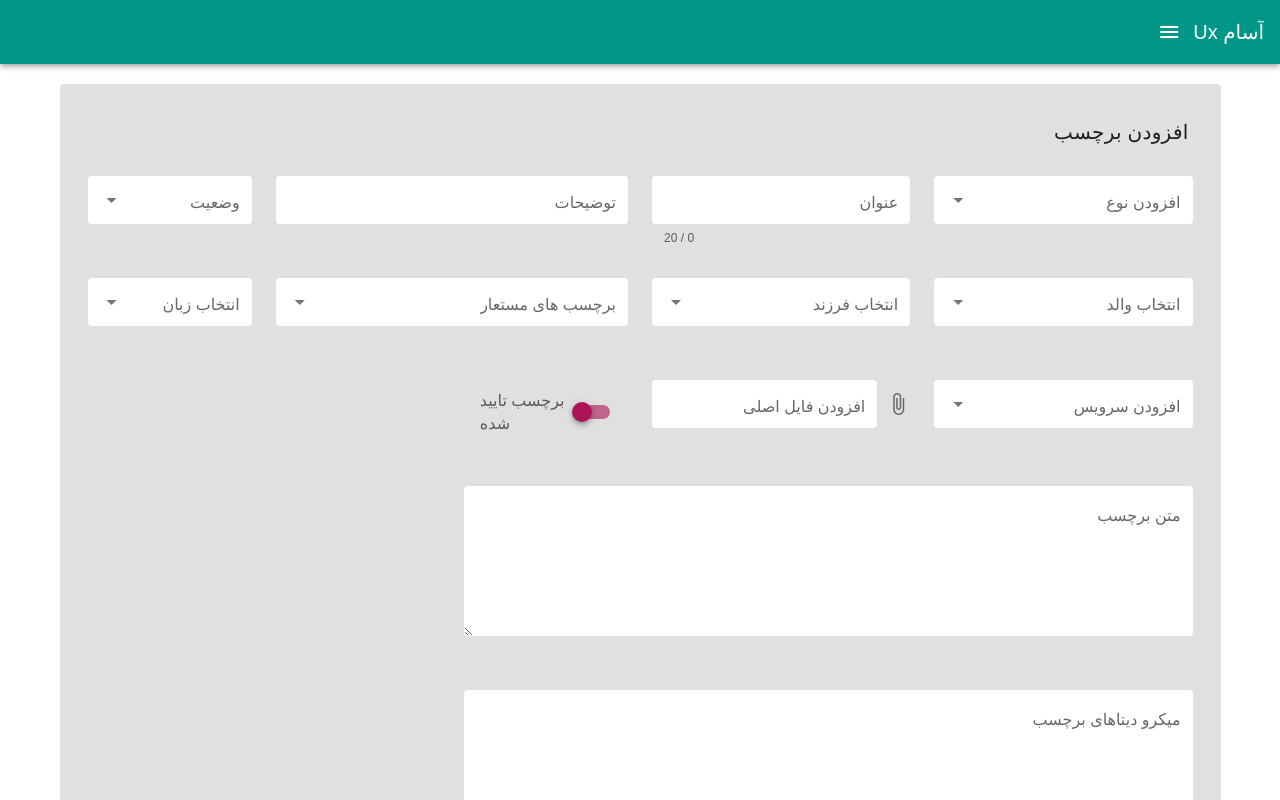
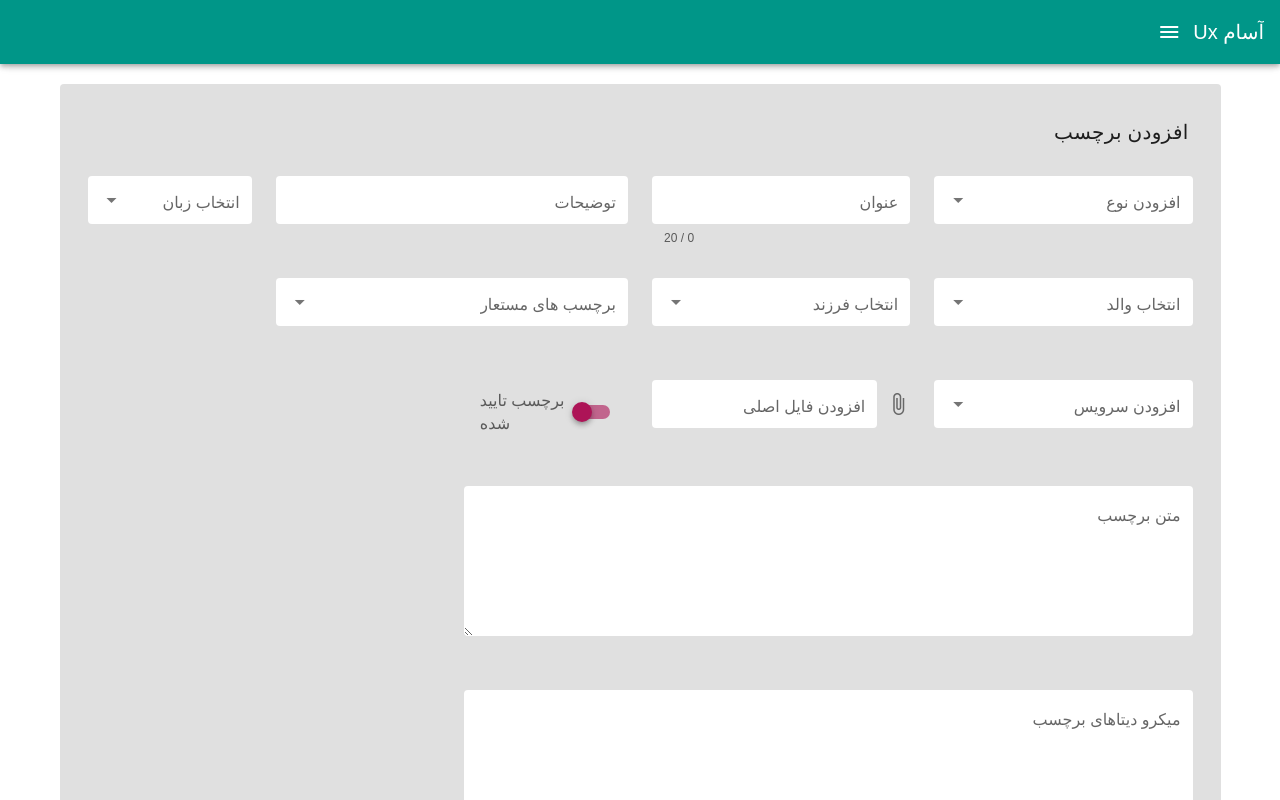
Before and after one commit to artmarydotir/as-ux, a Vue app: page /addTag in a window 1280 px wide. Shown: the top 800 px of the page. Built offline with nearby package versions, Linux system fonts and the light colour scheme; a web font is replaced by a local one.

Commit message:
lang added.

```diff
--- a/src/components/tags/tagDetail.vue
+++ b/src/components/tags/tagDetail.vue
@@ -47,17 +47,16 @@
               solo
             ></v-text-field>
           </v-col>
-
           <v-col
             cols="12"
             md="2"
           >
             <v-select
               flat
-              v-model="select"
-              :items="tagStatus"
+              v-model="langselect"
+              :items="lang"
               :rules="[v => !!v || 'الزامی']"
-              label="وضعیت"
+              label="انتخاب زبان"
               required
               solo
             ></v-select>
@@ -102,20 +101,6 @@
               label="برچسب های مستعار"
               solo
             ></v-autocomplete>
-          </v-col>
-          <v-col
-            cols="12"
-            md="2"
-          >
-            <v-select
-              flat
-              v-model="langselect"
-              :items="lang"
-              :rules="[v => !!v || 'الزامی']"
-              label="انتخاب زبان"
-              required
-              solo
-            ></v-select>
           </v-col>
           <v-col
             cols="12"
--- a/src/components/tags/tagtype.vue
+++ b/src/components/tags/tagtype.vue
@@ -45,6 +45,20 @@
               persistent-hint
             ></v-select>
           </v-col>
+          <v-col
+            cols="12"
+            md="2"
+          >
+            <v-select
+              flat
+              v-model="langselect"
+              :items="lang"
+              :rules="[v => !!v || 'الزامی']"
+              label="انتخاب زبان"
+              required
+              solo
+            ></v-select>
+          </v-col>
         </v-row>
         <!-- buttons -->
         <v-row>
@@ -78,6 +92,10 @@ export default {
         'منفرد',
         'چندگانه',
       ],
+      lang: [
+        'فارسی',
+        'انگلیسی',
+      ],
       modules: [
         'خبر',
         'تبلیغات',
```
